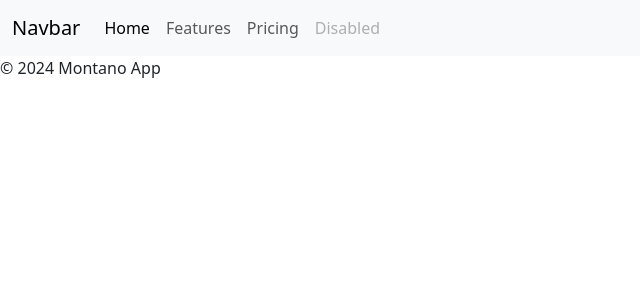
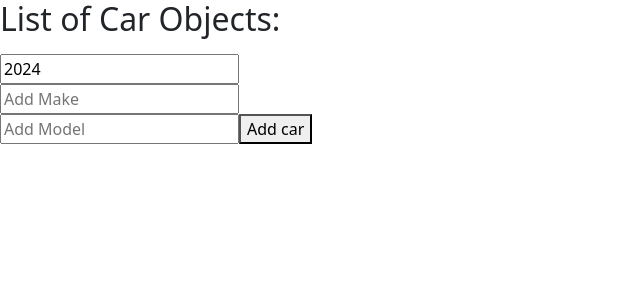
Before and after one commit to jm1412/montano-react, a React (Vite) app: page /login in a window 1280 px wide. Shown: the top 300 px of the page, without its empty margins (0-640 px from the left). Built offline with nearby package versions, Linux system fonts and the light colour scheme.

Commit message:
my components study

```diff
--- a/src/App.jsx
+++ b/src/App.jsx
@@ -1,14 +1,16 @@
 import Button from "./Button";
 import Header from "./Header";
 import Footer from "./Footer";
+import MyComponentArray from "./MyComponentArray";
+import MyComponentArrayInObjects from "./MyComponentArrayInObjects";
+import Counter from "./Counter";
 
 function App() {
-  return (
-    <>
-      <Header />
-      <Footer />
-    </>
-  );
+    return (
+        <>
+            <MyComponentArrayInObjects />
+        </>
+    );
 }
 
 export default App;
--- /dev/null
+++ b/src/Counter.jsx
@@ -0,0 +1,34 @@
+import React, { useState } from "react";
+
+function Counter() {
+    const [count, setCount] = useState(0);
+
+    function increment() {
+        setCount((c) => c + 1);
+    }
+
+    function decrement() {
+        setCount((c) => -1);
+    }
+
+    function reset() {
+        setCount(0);
+    }
+
+    return (
+        <div className="counter-container">
+            <p className="count-display">{count}</p>
+            <button className="counter-button" onClick={increment}>
+                Increment
+            </button>
+            <button className="counter-button" onClick={decrement}>
+                Decrement
+            </button>
+            <button className="counter-button" onClick={reset}>
+                Reset
+            </button>
+        </div>
+    );
+}
+
+export default Counter;
--- /dev/null
+++ b/src/MyComponentArray.jsx
@@ -0,0 +1,35 @@
+import React, { useState } from "react";
+
+function MyComponentArray() {
+    const [foods, setFoods] = useState(["Apple", "Orange", "Banana"]);
+
+    function handleAddFood() {
+        const newFood = document.getElementById("foodInput").value;
+        document.getElementById("foodInput").value = "";
+
+        setFoods((f) => [...foods, newFood]);
+    }
+
+    function handleRemoveFood(index) {
+        setFoods(foods.filter((_, i) => i !== index));
+    }
+
+    return (
+        <div>
+            <h2>List of food</h2>
+            <ul>
+                {foods.map((food, index) => (
+                    <li key={index} onClick={() => handleRemoveFood(index)}>
+                        {food}
+                    </li>
+                ))}
+            </ul>
+
+            <input type="text" id="foodInput" placeholder="Enter food name" />
+            <button onClick={handleAddFood}>Add Food</button>
+            <button></button>
+        </div>
+    );
+}
+
+export default MyComponentArray;
--- /dev/null
+++ b/src/MyComponentArrayInObjects.jsx
@@ -0,0 +1,64 @@
+import react, { useState } from "react";
+
+function MyComponentArrayInObjects() {
+    const [cars, setCars] = useState([]);
+    const [carYear, setCarYear] = useState(new Date().getFullYear());
+    const [carMake, setCarMake] = useState("");
+    const [carModel, setCarModel] = useState("");
+
+    function handleAddCar() {
+        const newCar = { year: carYear, make: carMake, model: carModel };
+        setCars((c) => [...cars, newCar]);
+    }
+    function handleRemoveCar(index) {
+        setCars(cars.filter((_, i) => i !== index));
+    }
+
+    function handleYearChange(event) {
+        setCarYear(event.target.value);
+    }
+    function handleMakeChange(event) {
+        setCarMake(event.target.value);
+    }
+    function handleModelChange(event) {
+        setCarModel(event.target.value);
+    }
+
+    function displayCars() {
+        return cars.map((car, index) => (
+            <li key={index}>
+                {car.year} {car.make} {car.model}
+            </li>
+        ));
+    }
+
+    return (
+        <div>
+            <h2>List of Car Objects:</h2>
+            <ul>{displayCars()}</ul>
+            <input
+                type="number"
+                value={carYear}
+                placeholder={carYear}
+                onChange={handleYearChange}
+            />{" "}
+            <br />
+            <input
+                type="text"
+                value={carMake}
+                placeholder="Add Make"
+                onChange={handleMakeChange}
+            />{" "}
+            <br />
+            <input
+                type="text"
+                value={carModel}
+                placeholder="Add Model"
+                onChange={handleModelChange}
+            />
+            <button onClick={handleAddCar}>Add car</button>
+        </div>
+    );
+}
+
+export default MyComponentArrayInObjects;
```
Also changed, not shown: src/MyComponent.jsx (added, +37 -0 lines).
